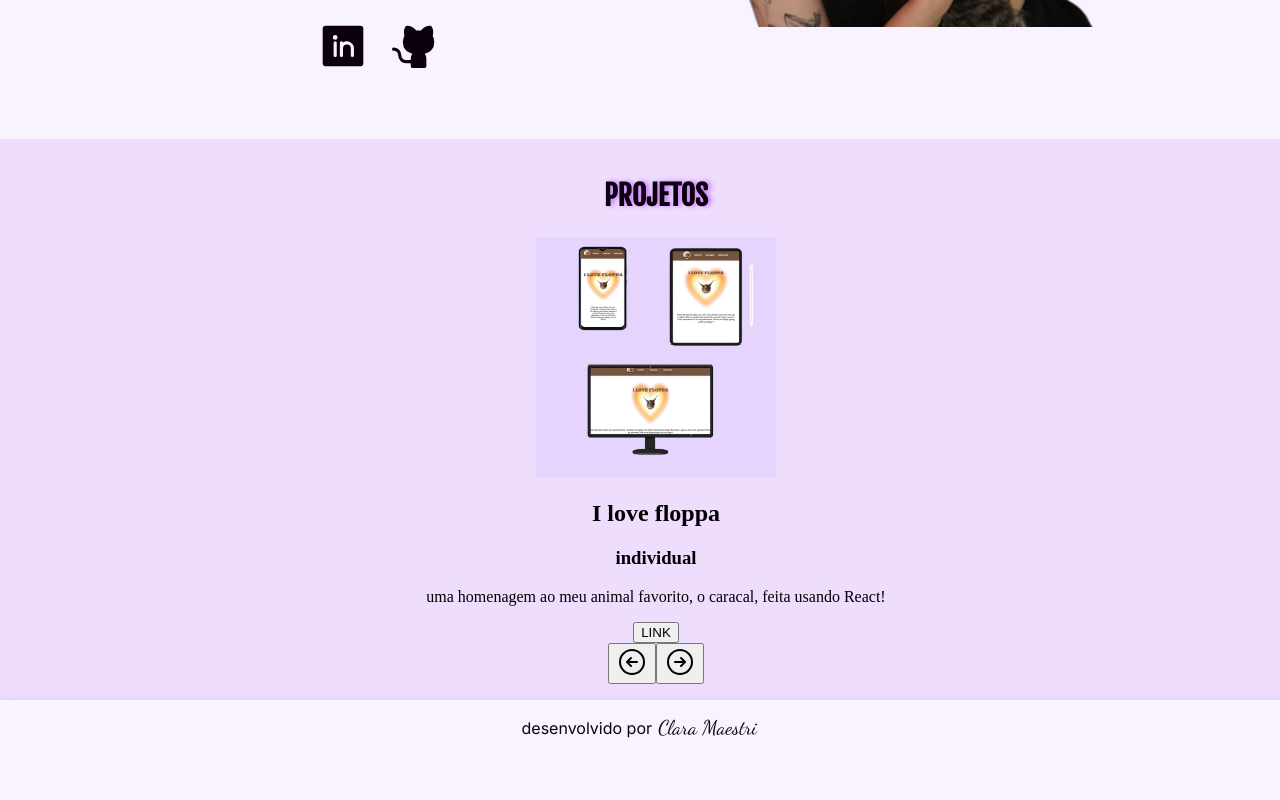
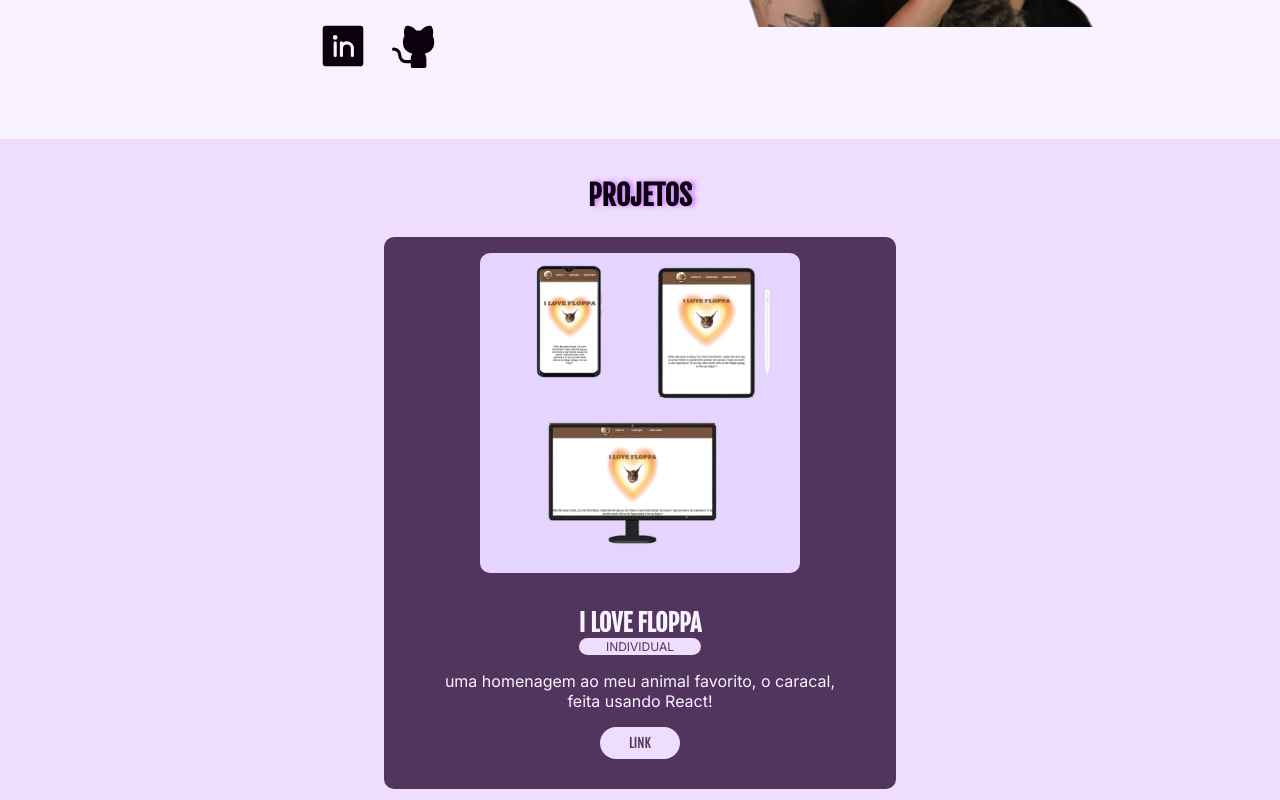
Before and after one commit to vivalaclara/portfolio, a React (Vite) app: page / in a window 1280 px wide. Shown: the part 1520-2320 px from the top of the page. Before the commit the page ends 2276 px from the top, so only its background shows below. Built offline with nearby package versions, Linux system fonts and the light colour scheme.

Commit message:
styles, aria-labels and alts

```diff
--- a/src/components/about/about.tsx
+++ b/src/components/about/about.tsx
@@ -29,7 +29,7 @@ export default function About(){
             </div>
             </div>
             <div className='about-img'>
-             <img src={clara} alt={t('about.alt')} />
+             <img src={clara} alt={t('about.alt')} loading='lazy' />
             </div>
             </div>
         </section>
--- a/src/components/header/header.css
+++ b/src/components/header/header.css
@@ -80,3 +80,9 @@
 .menu-toggle:hover{
     background-color: var(--bg-acc);
 }
+
+@media (max-width: 767px){
+    .socials, .languages{
+        gap: 0.25rem;
+    }
+}
--- a/src/components/header/header.tsx
+++ b/src/components/header/header.tsx
@@ -20,8 +20,8 @@ export default function Header() {
         <header className='header-container'>
             < div className='custom-header'>
                 <div className='languages'>
-                    <button onClick={() => changeLanguage('pt')}>PT</button>
-                    <button onClick={() => changeLanguage('en')}>EN</button>
+                    <button onClick={() => changeLanguage('pt')} aria-label={t('redirects.pt')}>PT</button>
+                    <button onClick={() => changeLanguage('en')} aria-label={t('redirects.en')}>EN</button>
                 </div>
                 <div className='logo'>
                     <MoonStars className='icon' size={25} weight="fill" />
@@ -34,7 +34,7 @@ export default function Header() {
                     <Link className='link-dom' target='blank' to="https://github.com/vivalaclara" aria-label={t('redirects.github')}>
                         <GithubLogo className='icon' size={20} weight="fill" />
                     </Link>
-                    <button className='menu-toggle' onClick={toggleMenu}>
+                    <button className='menu-toggle' onClick={toggleMenu} aria-label={t('menu.toggle')}>
                         <List className='icon' size={25} weight="fill" />
                     </button>
                 </div>
--- a/src/components/intro/intro.css
+++ b/src/components/intro/intro.css
@@ -6,6 +6,7 @@
     height: 86.7vh;
 
 }
+
 .custom-intro{
     min-width: 100%;
     display: flex;
@@ -34,4 +35,5 @@
     font-size: 1.5rem;
     text-transform: uppercase;
     font-weight: 300;
+
 }
--- a/src/components/intro/intro.tsx
+++ b/src/components/intro/intro.tsx
@@ -7,7 +7,7 @@ export default function Intro(){
     return(
         <>
         <section className='custom-intro' id="home">
-            <img src={moon} alt='' />
+            <img src={moon} alt={t('intro.alt')} loading='lazy' />
             <div className='intro-text'>
             <h1>{t('intro.welcome')}</h1>
             <h2>{t('intro.subtitle')} </h2>
--- a/src/components/projects/projects.css
+++ b/src/components/projects/projects.css
@@ -1,8 +1,11 @@
 .custom-section{
     background-color: var(--bg-acc);
-    width: 100%;
     padding: 1rem;
     margin-top: 2rem;
+    display: flex;
+    flex-direction: column;
+    align-items: center;
+    justify-content: center;
 }
 .custom-section h1{
     text-shadow:  #c971fc 3px 0 5px;
@@ -12,8 +15,118 @@
     color: var(--text);
 
 }
+.projects-container{
+    width: 80%;
+    display: flex;
+    flex-direction: column ;
+    align-items: center;
+    justify-content: center;
+}
+.project-img{
+    width: 20rem;
+    border-radius: 0.625rem;
 
-.project-img{
-    width: 15rem;
-    height: 15rem;
 }
+.prev-next{
+    display: flex;
+    align-items: center;
+    justify-content: center;
+    gap: 1.25rem;
+    padding: 1.25rem;
+    margin-bottom: 2rem;
+}
+.prev-next button{
+    background-color: var(--accent);
+    border: transparent;
+    color: var(--bg);
+    padding: 0.25rem;
+    border-radius: 1rem;
+    text-align: center;
+}
+.prev-next button:hover{
+    color: var(--text);
+    background-color: var(--bg);
+    box-shadow:  #c971fc 3px 0 5px;
+}
+.project-item h2{
+ font-family: var(--title);
+ text-transform: uppercase;
+ margin-bottom: 0;
+}
+
+.project-item h3{
+    font-family: var(--inter);
+    text-transform: uppercase;
+    font-weight: 400;
+    background-color: var(--bg-acc);
+    color: var(--accent);
+    border-radius: 1rem;
+    padding: 0.05rem;
+    font-size: 0.75rem;
+    width: 7.5rem;
+    text-align: center;
+    align-self: center;
+    margin: 0;
+   }
+.project-description{
+    display: flex;
+    flex-direction: column;
+    align-items: center;
+    justify-content: center;
+    text-align: center;
+    padding: 1rem;
+}
+
+.project-description p{
+    font-family: var(--inter);
+    width: 95%;
+    height: 95%;
+    font-size: 1rem;
+}
+.project-item{
+    display: flex;
+    flex-direction: column;
+    align-items: center;
+    background-color: var(--accent);
+    color: var(--bg);
+    height: 32.5rem;
+    width: 30rem;
+    border-radius: 0.625rem;
+    padding: 1rem;
+}
+
+.link-btn{
+    font-family: var(--title);
+    color: var(--accent);
+    background-color: var(--bg-acc);
+    padding: 0.5rem;
+    border: transparent;
+    border-radius: 1rem;
+    width: 5rem;
+
+}
+.link-btn:hover{
+    background-color: var(--text);
+    color: var(--bg);
+}
+
+@media (max-width: 767px){
+    .projects-container{
+        width: 100%;
+    }
+
+    .project-img{
+        width: 15rem;
+    }
+    .project-description p{
+        width: 75%;
+        height: 75%;
+        font-size: 1rem;
+    }
+    .project-item{
+
+        height: 28.5rem;
+        width: 20rem;
+
+    }
+}
--- a/src/components/projects/projects.tsx
+++ b/src/components/projects/projects.tsx
@@ -24,22 +24,23 @@ export default function Projects() {
             <h1>{t('projects.page')}</h1>
             <div className='projects-container'>
                 <div className='project-item'>
-                    <img className='project-img' src={projectsData[currentProjectIndex].imageUrl} alt={t('projects.alt')} />
+                <img className='project-img' src={projectsData[currentProjectIndex].imageUrl} alt={t('projects.alt')} loading='lazy' />
                     <div className='project-description'>
                         <h2>{projectsData[currentProjectIndex].name}</h2>
                         <h3>{t(`projects.${projectsData[currentProjectIndex].collab}`)}</h3>
                         <p>{t(`projects.${projectsData[currentProjectIndex].description}`)}</p>
                         <Link className='link-project' target='blank' to={projectsData[currentProjectIndex].link}>
-                            <button>LINK</button>
+                            <button className='link-btn' aria-label={t('projects.ariaLabel')} >LINK</button>
                         </Link>
                     </div>
+
                 </div>
                 <div className='prev-next'>
-                <button onClick={handlePreviousProject}>
+                <button onClick={handlePreviousProject} aria-label={t('projects.prev')}>
                 <ArrowCircleLeft size={32} />
                 </button>
 
-                <button onClick={handleNextProject}>
+                <button onClick={handleNextProject} aria-label={t('projects.next')}>
                 <ArrowCircleRight size={32} />
                 </button>
                 </div>
--- a/src/translate/en/translation.json
+++ b/src/translate/en/translation.json
@@ -3,17 +3,21 @@
   "menu": {
     "home": "Home",
     "projects": "Projects",
-    "about": "About"
+    "about": "About",
+    "toggle": "open menu"
   },
   "redirects":{
     "github": "click here to access my github profile",
-    "linkedin": "click here to access my linkedin profile"
-  },
+    "linkedin": "click here to access my linkedin profile",
+    "en": "translate to english",
+    "pt": "translate to brazilian portuguese"
+    },
   "intro": {
     "welcome": "Welcome to my portfolio",
     "subtitle": "Clara Maestri - frontend developer",
     "about": "about me",
-    "projects": "my projects"
+    "projects": "my projects",
+    "alt": "a gif of the moon and clouds"
   },
   "about": {
     "page": "About me",
@@ -30,6 +34,9 @@
     "page": "Projects",
     "alt": "this image shows the project in different resolutions: mobile, desktop and tablet",
     "solo": "individual",
+    "ariaLabel": "click here to view the project",
+    "prev": "view previous project",
+    "next": "view next project",
     "group": "group",
     "floppa": "a homage to my favorite animal, the caracal, made using React",
     "agidoc":"a prototype of a contract signing system, using React and Redux",
--- a/src/translate/pt/translation.json
+++ b/src/translate/pt/translation.json
@@ -2,17 +2,21 @@
   "menu": {
     "home": "Início",
     "projects": "Projetos",
-    "about": "Sobre"
+    "about": "Sobre",
+    "toggle": "abrir menu"
   },
   "redirects":{
     "github": "clique aqui para acessar meu perfil do github",
-    "linkedin": "clique aqui para acessar meu perfil do linkedin"
+    "linkedin": "clique aqui para acessar meu perfil do linkedin",
+    "en": "traduzir para o inglês",
+    "pt": "traduzir para o português brasileiro"
   },
   "intro": {
     "welcome": "Bem vindo ao meu portfolio",
     "subtitle": "Clara Maestri - desenvolvedora frontend ",
     "about": "sobre mim",
-    "projects": "meus projetos"
+    "projects": "meus projetos",
+    "alt": "gif de uma lua com nuvens"
   }
   ,
   "about": {
@@ -29,6 +33,9 @@
   "projects":{
     "page": "Projetos",
     "alt": "a imagem mostra o projeto em diferentes resoluções: mobile, desktop e tablet",
+    "ariaLabel": "clique aqui para visualizar o projeto",
+    "prev": "ver projeto anterior",
+    "next": "ver próximo projeto",
     "solo": "individual",
     "group": "em grupo",
     "floppa": "uma homenagem ao meu animal favorito, o caracal, feita usando React!",
```
